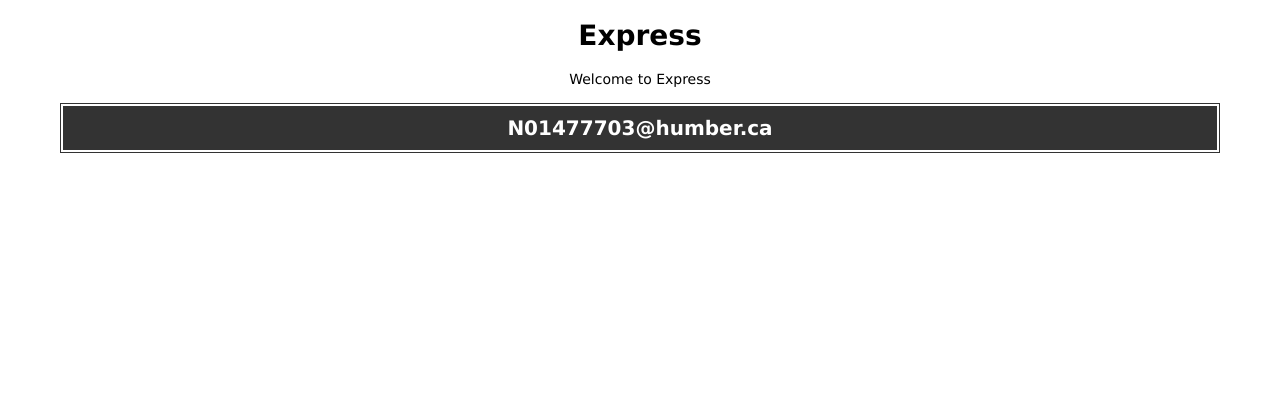
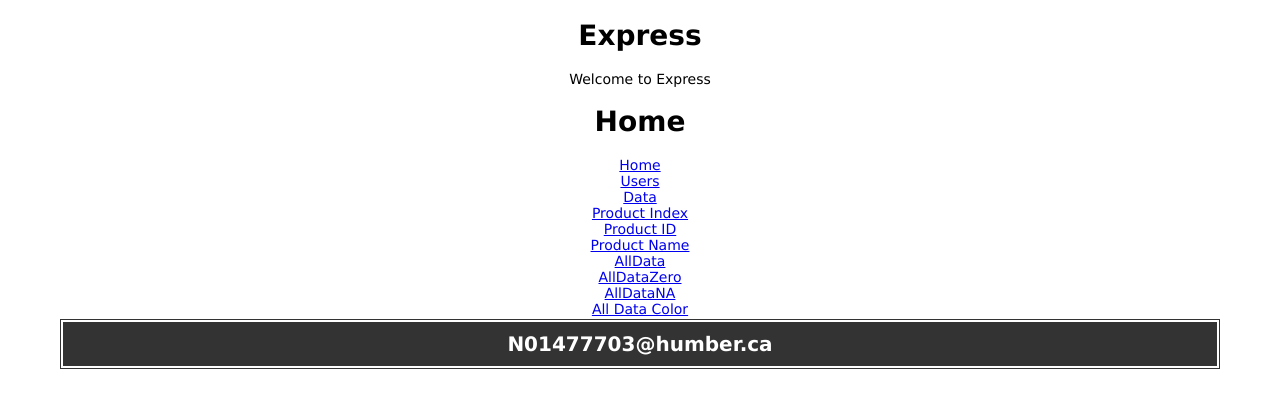
Before and after one commit to paigeGudio/Assign2, a Node server app: page / in a window 1280 px wide. Shown: the part 146-554 px from the top of the page. Run offline with Node 20, Linux system fonts and the light colour scheme; some libraries are stand-ins or nearby versions.

Commit message:
Update index.hbs

```diff
--- a/views/index.hbs
+++ b/views/index.hbs
@@ -1,2 +1,16 @@
 <h1>{{title}}</h1>
 <p>Welcome to {{title}}</p>
+
+ <div class="container">
+        <h1>Home</h1>
+        <a href="/">Home</a> <br>
+        <a href="/users">Users</a><br>
+        <a href="/data">Data</a><br>
+        <a href="/product/:index">Product Index</a><br>
+        <a href="/data/search/prdID">Product ID</a><br>
+        <a href="/data/search/prdName">Product Name</a><br>
+        <a href="/allData">AllData</a><br>
+        <a href="/allDataZero">AllDataZero</a><br>
+        <a href="/allDataZeroNA">AllDataNA</a><br>
+        <a href="/allDataColor">All Data Color</a><br>
+    </div>
```
